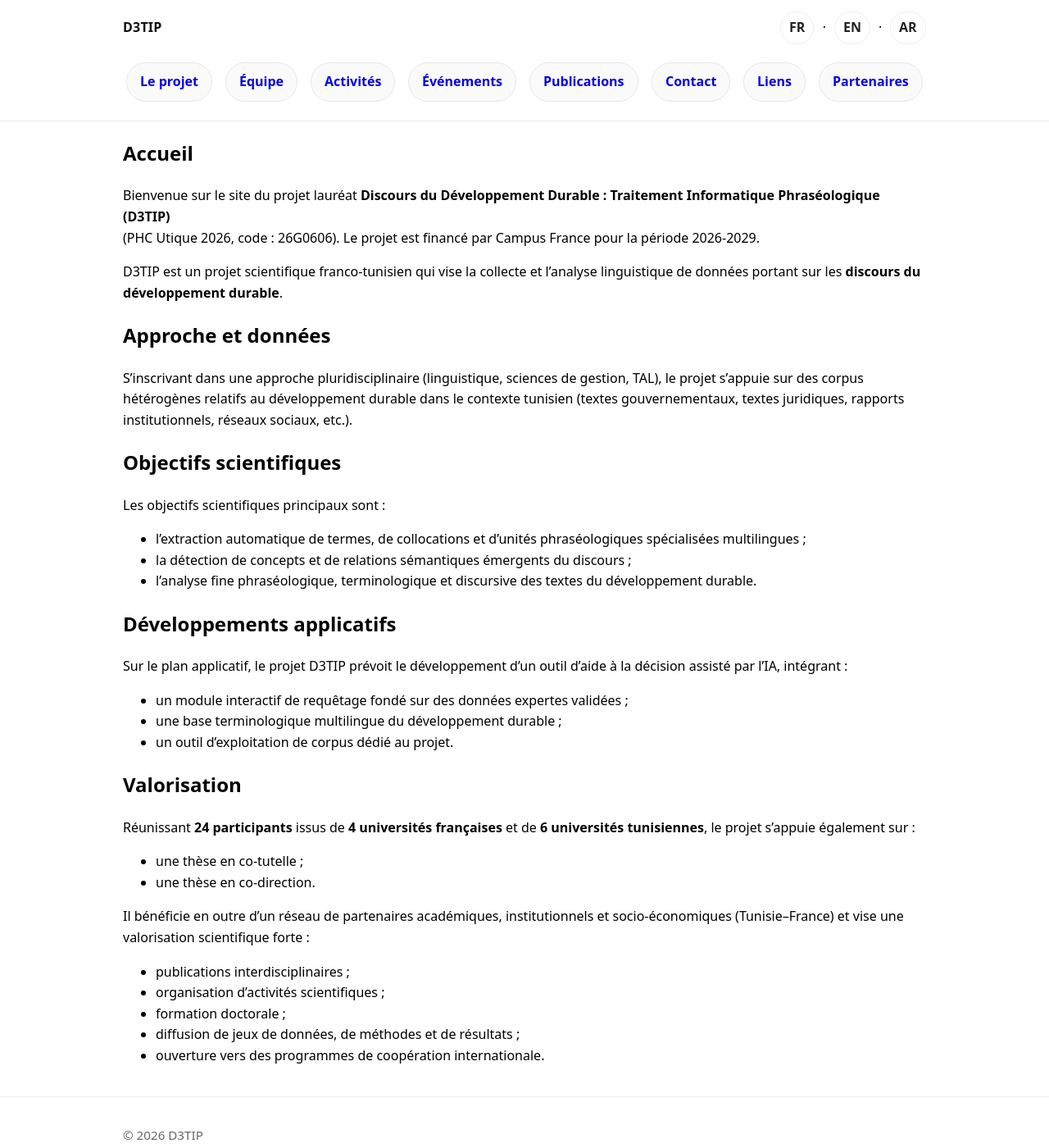
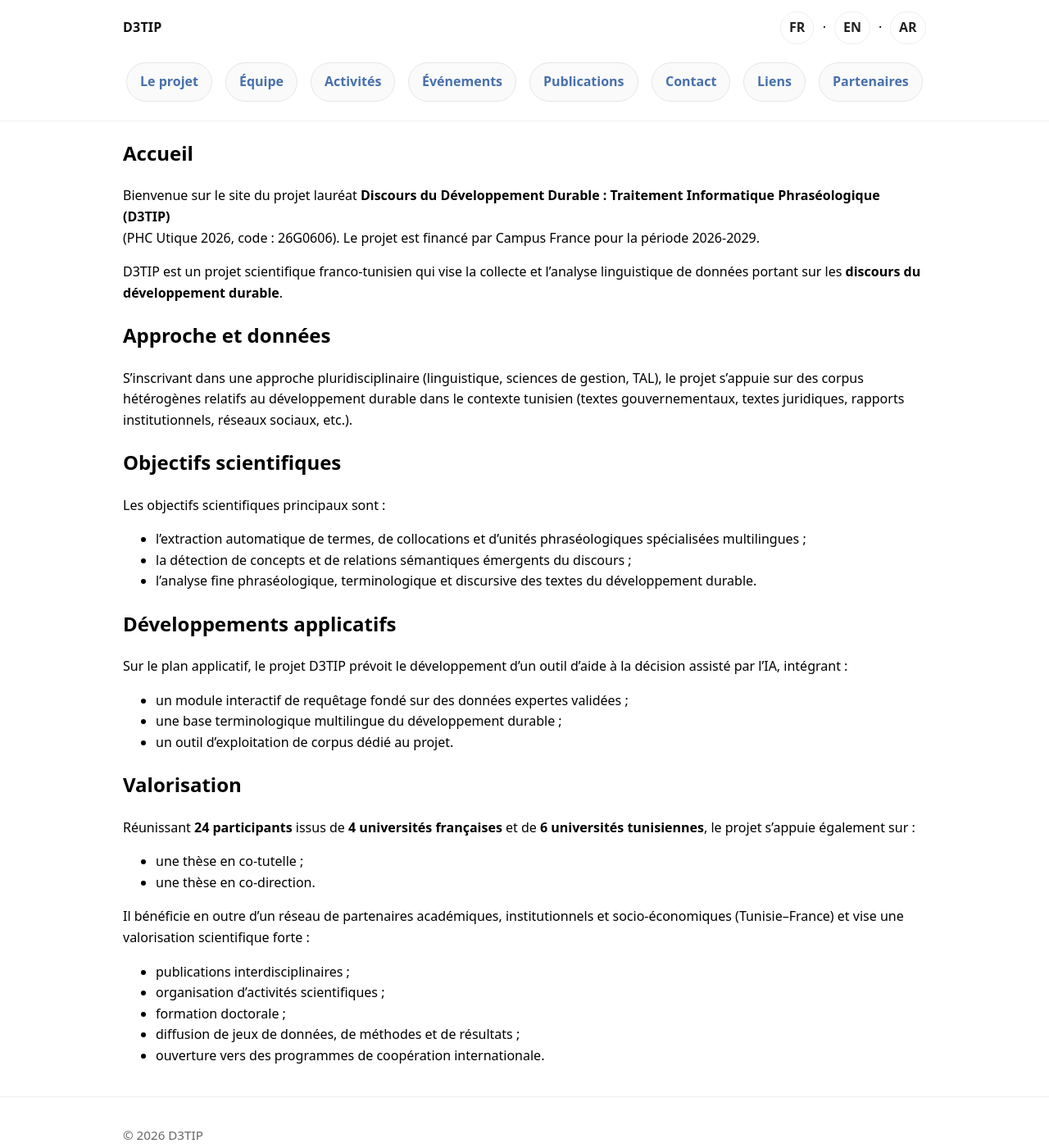
Before and after one commit to d3tip-phc-utique/d3tip-phc-utique.github.io, a Jekyll site: the page built from fr/index.md, in a window 1280 px wide and 1400 px high. Shown: the whole window at 82% size. Built offline with Jekyll 4.4.1, drawn with Linux system fonts in a browser that asks for light colours.

Commit message:
Update style.css

```diff
--- a/assets/css/style.css
+++ b/assets/css/style.css
@@ -174,9 +174,7 @@ html[dir="rtl"] .page-content { text-align: right; }
   border-radius: 999px;
 }
 
-.menu .menu-link{
-  color: ##4770AD;
+.main-menu .menu-link,
+.main-menu .menu-link:visited{
+  color: #4770AD;
 }
-.menu .menu-link:visited{
-  color: ##4770AD;
-}
```
